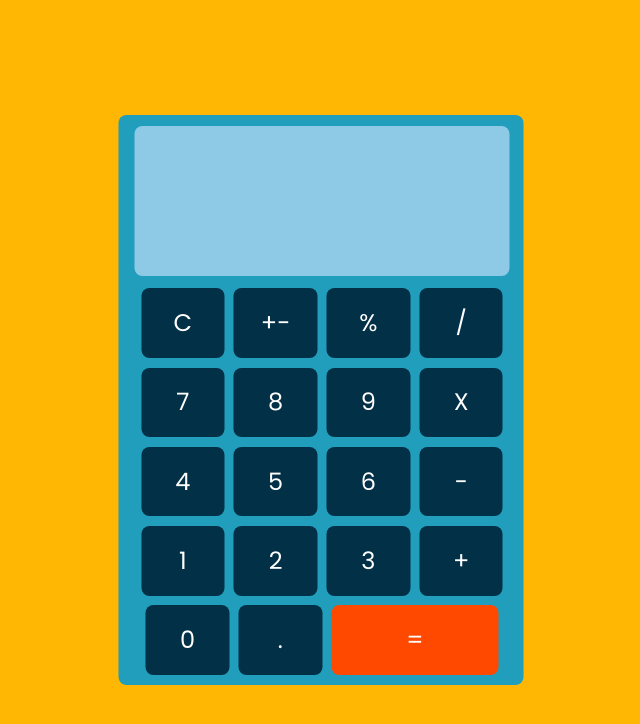
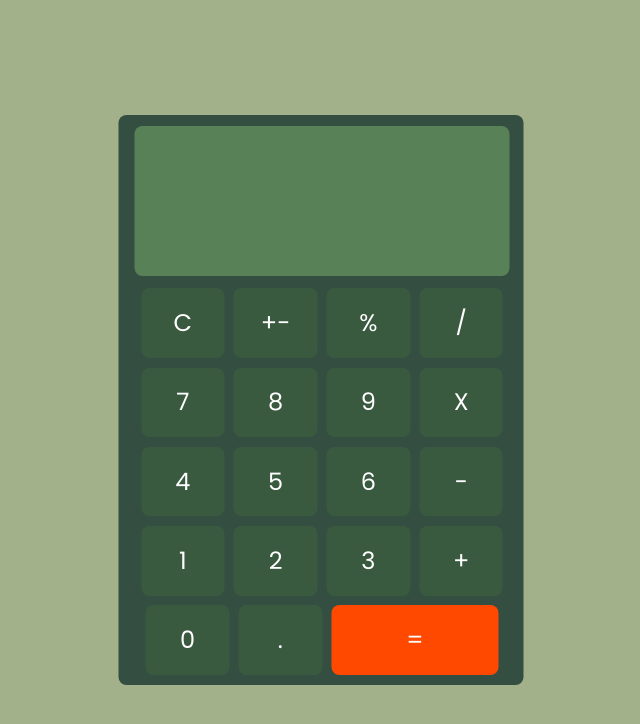
Before and after one commit to Femikul/femi-calc, a Next.js app: page / in a window 1280 px wide. Shown: the top 724 px of the page, without its empty margins (319-959 px from the left). Built offline with nearby package versions, Linux system fonts and the light colour scheme.

Commit message:
Update globals.css

```diff
--- a/src/styles/globals.css
+++ b/src/styles/globals.css
@@ -2,13 +2,13 @@
 
 
 body {
-  background-color: #ffb703;
+  background-color: #a3b18a;
   box-sizing: border-box;
   overflow: hidden;
 }
 
 #mCalc {
-  background-color: #219ebc;
+  background-color: #344e41;
   box-sizing: border-box;
   height: 38em;
   margin-bottom: 10%; /* Adjust the margin value for equal space */
@@ -22,7 +22,7 @@ body {
 
 
 #btn {
-  background-color: #023047;
+  background-color: #3a5a40;
   box-sizing: border-box;
   width: 22.2%;
   height: 2.9em;
@@ -32,15 +32,12 @@ body {
   font-size: 1.6em;
 }
 
-#btn:hover {
-background-color: #0A4860;
-}
 
 #sCalc {
   height: 10em;
   width: 25em;
   margin-top: 0.7em;
-  background-color: #8ecae6;
+  background-color: #588157;
   overflow: hidden;
 }
 
```
